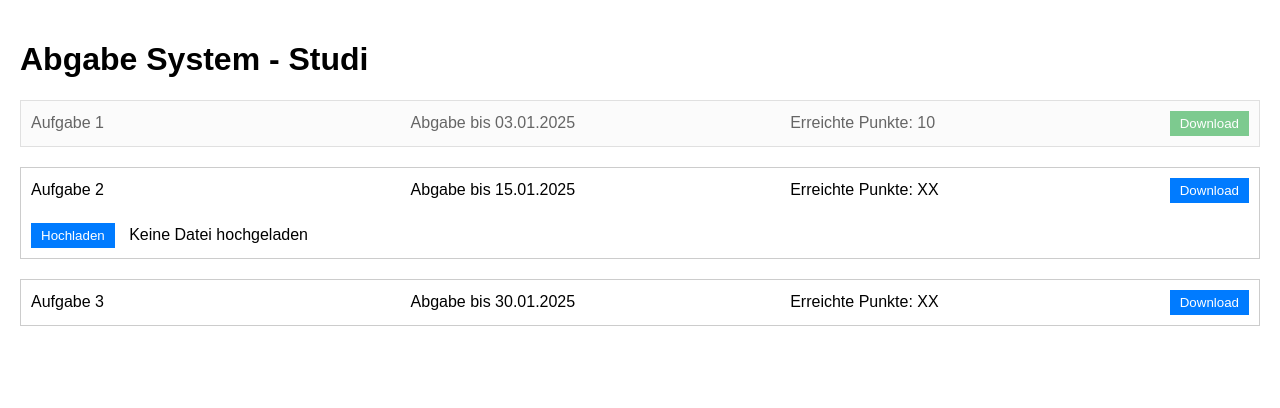
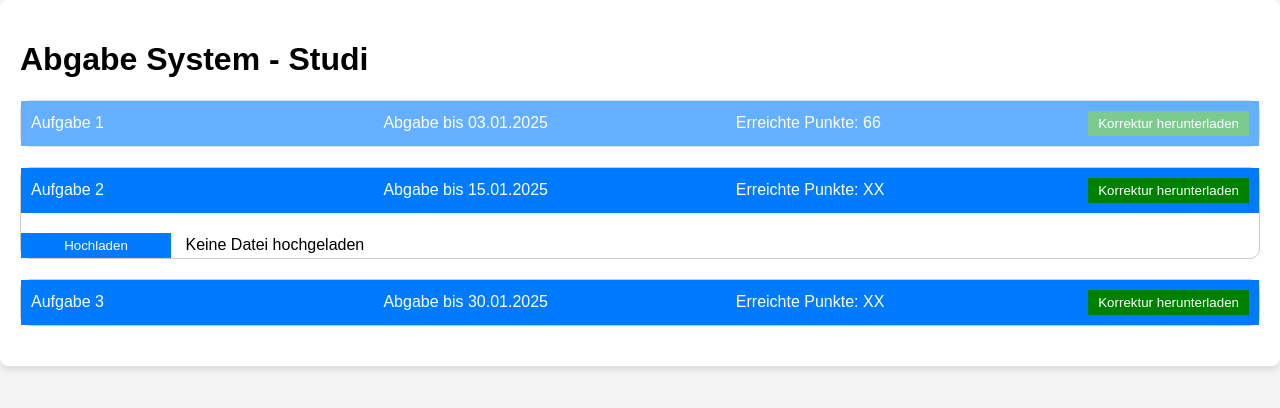
Before and after one commit to MerlinRoechert/hci_project, a plain HTML site: page student.html in a window 1280 px wide. Both pictures are taken after a click on the element 640 px from the left and 190 px from the top of the page. Drawn offline with Linux system fonts and the light colour scheme.

Commit message:
Student und Tutor Seite angeglichen

```diff
--- a/student.html
+++ b/student.html
@@ -3,19 +3,25 @@
 <head>
     <meta charset="UTF-8">
     <meta name="viewport" content="width=device-width, initial-scale=1.0">
-    <title>Prototyp</title>
+    <title>Abgabe System - Student</title>
     <style>
         body {
             font-family: Arial, sans-serif;
             margin: 0;
             padding: 0;
+            background-color: #f4f4f4;
         }
-        .page {
+
+        .container {
+            max-width: 100%;
+            margin: 0 auto;
             padding: 20px;
+            background: #fff;
+            border-radius: 8px;
+            box-shadow: 0 4px 6px rgba(0, 0, 0, 0.1);
+            box-sizing: border-box;
         }
         .dropdown-card {
-            border: 1px solid #ccc;
-            padding: 10px;
             margin-bottom: 20px;
             cursor: pointer;
             position: relative;
@@ -23,6 +29,9 @@
             flex-direction: column;
             background-color: white;
             opacity: 1;
+            border: 1px solid #ccc;
+            border-radius: 10px;
+
         }
         .dropdown-card.disabled {
             background-color: #f9f9f9;
@@ -38,12 +47,17 @@
             display: flex;
             justify-content: space-between;
             align-items: center;
+            background-color: #007BFF;
+            color: white;
+            padding: 10px;
+
         }
         .dropdown-card .header div {
             flex: 1;
         }
         .dropdown-card .header .button {
             flex: none;
+            background-color: green;
         }
         .dropdown-card .button {
             background-color: #007BFF;
@@ -65,6 +79,9 @@
         }
         .details .upload-button {
             margin-top: 10px;
+            min-width: 150px;
+
+
         }
         .details .file-name {
             margin-left: 10px;
@@ -182,7 +199,7 @@
     </script>
 </head>
 <body>
-
+<div class="container">
     <div id="abgabeSystemStudi" class="page">
         <h1>Abgabe System - Studi</h1>
         <div id="downloadAlert" class="alert">Datei heruntergeladen</div>
@@ -191,8 +208,8 @@
             <div class="header">
                 <div>Aufgabe 1</div>
                 <div>Abgabe bis 03.01.2025</div>
-            <div>Erreichte Punkte: 10</div>
-            <button class="button" onclick="handleDownload(event);">Download</button>
+                <div>Erreichte Punkte: 66</div>
+                <button class="button" onclick="handleDownload(event);">Korrektur herunterladen</button>
             </div>
             <div class="details">
                 <button class="button upload-button" onclick="handleUpload(event);">Hochladen</button>
@@ -204,7 +221,7 @@
                 <div>Aufgabe 2</div>
                 <div>Abgabe bis 15.01.2025</div>
                 <div>Erreichte Punkte: XX</div>
-            <button class="button" onclick="handleDownload(event);">Download</button>
+                <button class="button" onclick="handleDownload(event);">Korrektur herunterladen</button>
             </div>
             <div class="details">
                 <button class="button upload-button" onclick="handleUpload(event);">Hochladen</button>
@@ -216,7 +233,7 @@
                 <div>Aufgabe 3</div>
                 <div>Abgabe bis 30.01.2025</div>
                 <div>Erreichte Punkte: XX</div>
-            <button class="button" onclick="handleDownload(event);">Download</button>
+                <button class="button" onclick="handleDownload(event);">Korrektur herunterladen</button>
             </div>
             <div class="details">
                 <button class="button upload-button" onclick="handleUpload(event);">Hochladen</button>
@@ -224,6 +241,7 @@
             </div>
         </div>
     </div>
+</div>
 
 </body>
 </html>
```
Also changed, not shown: tutor.html (+40 -6 lines). Lines whose indentation alone changed are shown as unchanged.
